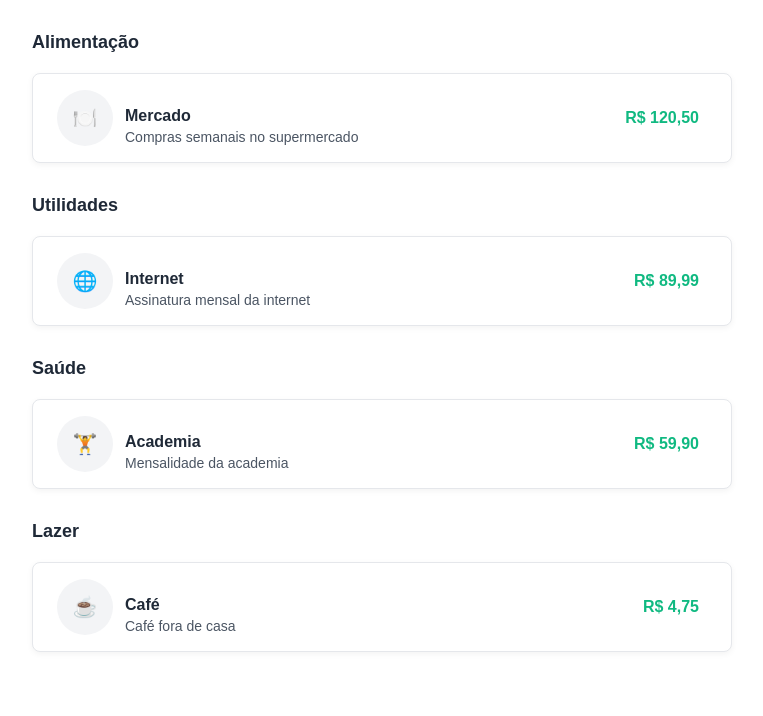
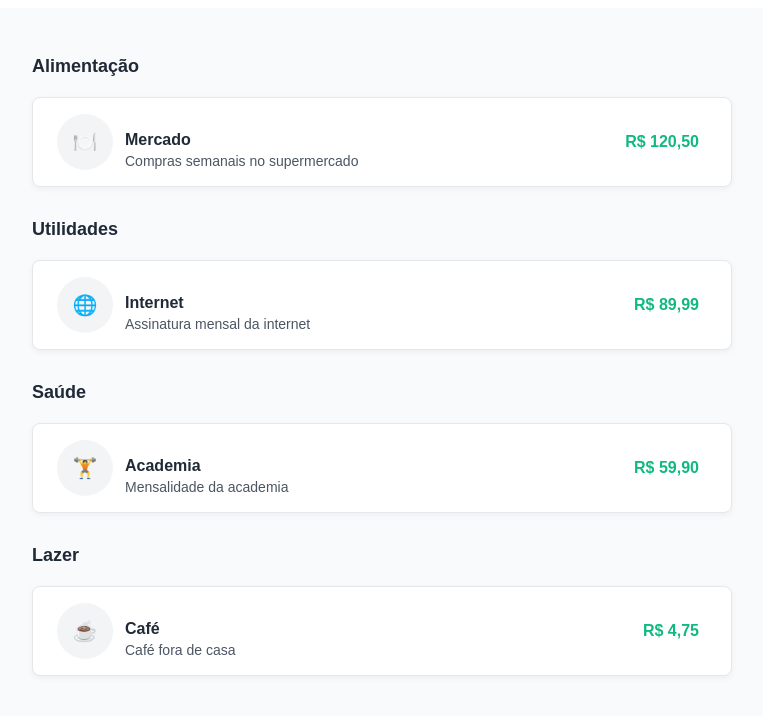
Before and after one commit to flaviane-lima/myfinance, a Next.js app: page /dashboard/expenseList in a window 1280 px wide. Shown: the top 716 px of the page, without its empty margins (258-1021 px from the left). Built offline with nearby package versions, Linux system fonts and the light colour scheme.

Commit message:
adicionar fundo na página para melhor contraste visual

```diff
--- a/src/app/dashboard/expenseList/page.tsx
+++ b/src/app/dashboard/expenseList/page.tsx
@@ -1,12 +1,20 @@
-
+'use client'
 
 import ExpenseList from "../../components/ExpenseList";
+import styled from "styled-components";
+
+const PageContainer = styled.div`
+  background-color: #f9fafb; // ✅ Cinza bem clarinho
+  min-height: 100vh; // ✅ Garante que ocupa toda a altura da tela
+  padding: 1rem 0; // ✅ Adiciona um pouco de espaço vertical
+`
 
 export default function List() {
 
     return(
-        <div>
+        <PageContainer>
             <ExpenseList />
-        </div>
+        </PageContainer>
+
     )
 }
```
